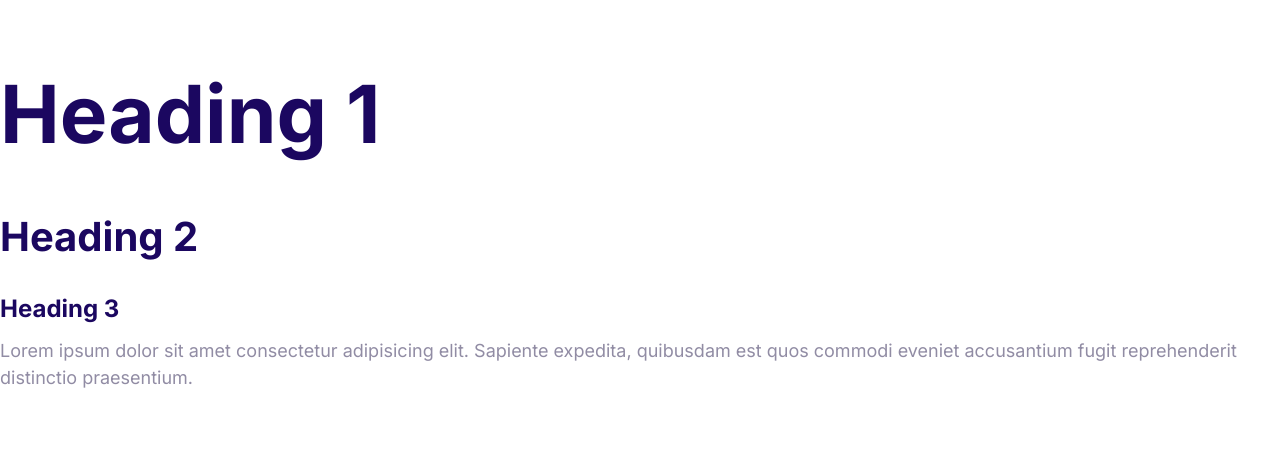
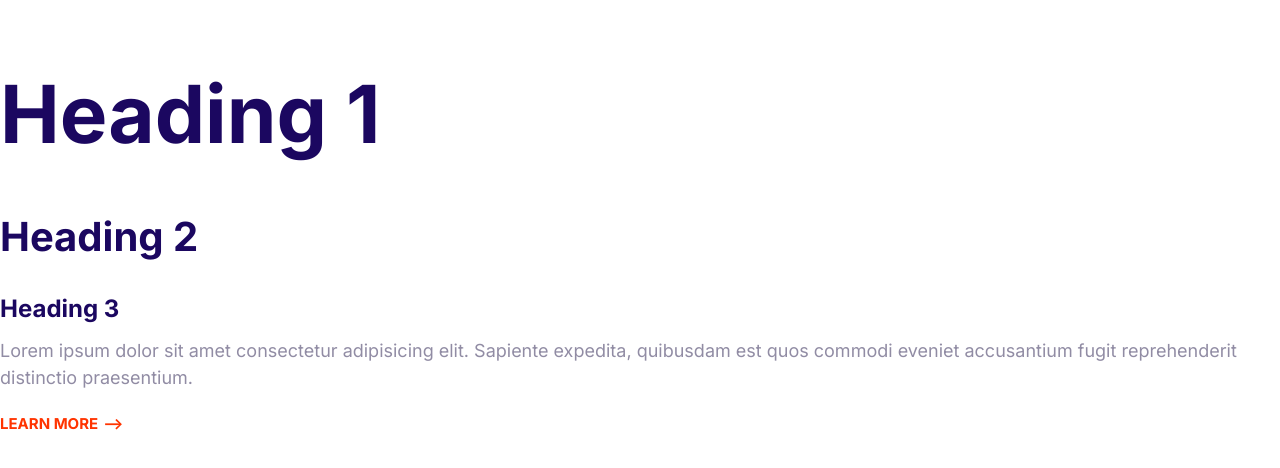
Before and after one commit to ahtshamhassan1/webpage, a plain HTML site: page Moshify/index.html in a window 1280 px wide. Drawn offline with Linux system fonts and the light colour scheme.

Commit message:
Build the arrow link component.

```diff
--- a/Moshify/index.html
+++ b/Moshify/index.html
@@ -22,5 +22,6 @@
       expedita, quibusdam est quos commodi eveniet accusantium fugit
       reprehenderit distinctio praesentium.
     </p>
+    <a href="#" class="link-arrow">Learn More</a>
   </body>
 </html>
--- a/Moshify/styles.css
+++ b/Moshify/styles.css
@@ -34,6 +34,9 @@ p {
 }
 
 @media screen and (min-width: 102px) {
+  .link-arrow {
+    font-size: 1.5rem;
+  }
   body {
     font-size: 1.8rem;
   }
@@ -47,3 +50,25 @@ p {
     font-size: 2.4rem;
   }
 }
+a {
+  text-decoration: none;
+}
+.link-arrow {
+  color: var(--color-accent);
+  text-transform: uppercase;
+  font-size: 2rem;
+  font-weight: bold;
+}
+.link-arrow::after {
+  content: "-->";
+  margin-left: 5px;
+  transition: margin 0.15s;
+}
+.link-arrow:hover::after {
+  margin-left: 10px;
+}
+@media screen and (min-width: 1024px) {
+  .link-arrow {
+    font-size: 1.5rem;
+  }
+}
```
Also changed, not shown: components/links.html (added, +1 -0 lines).
